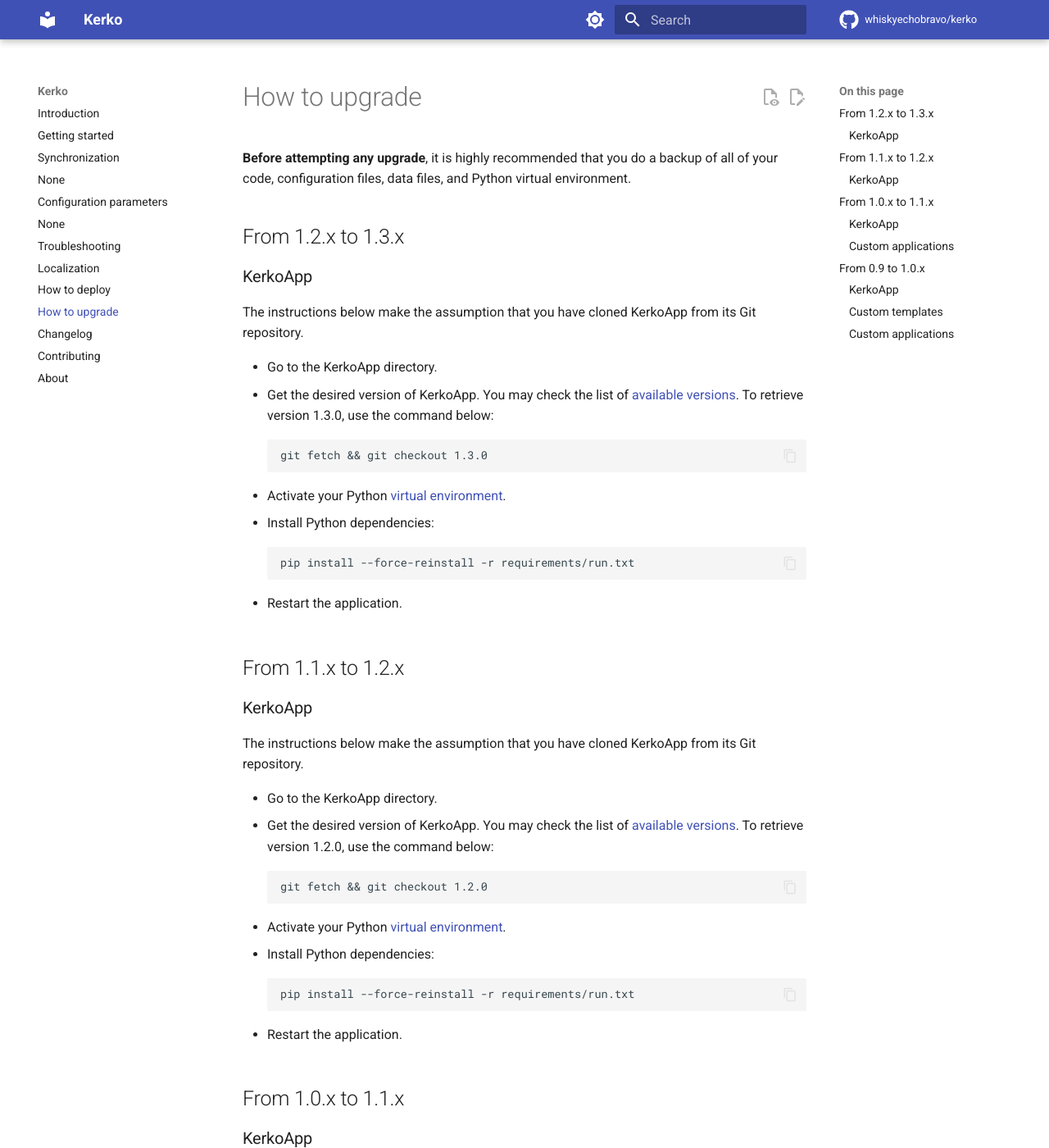
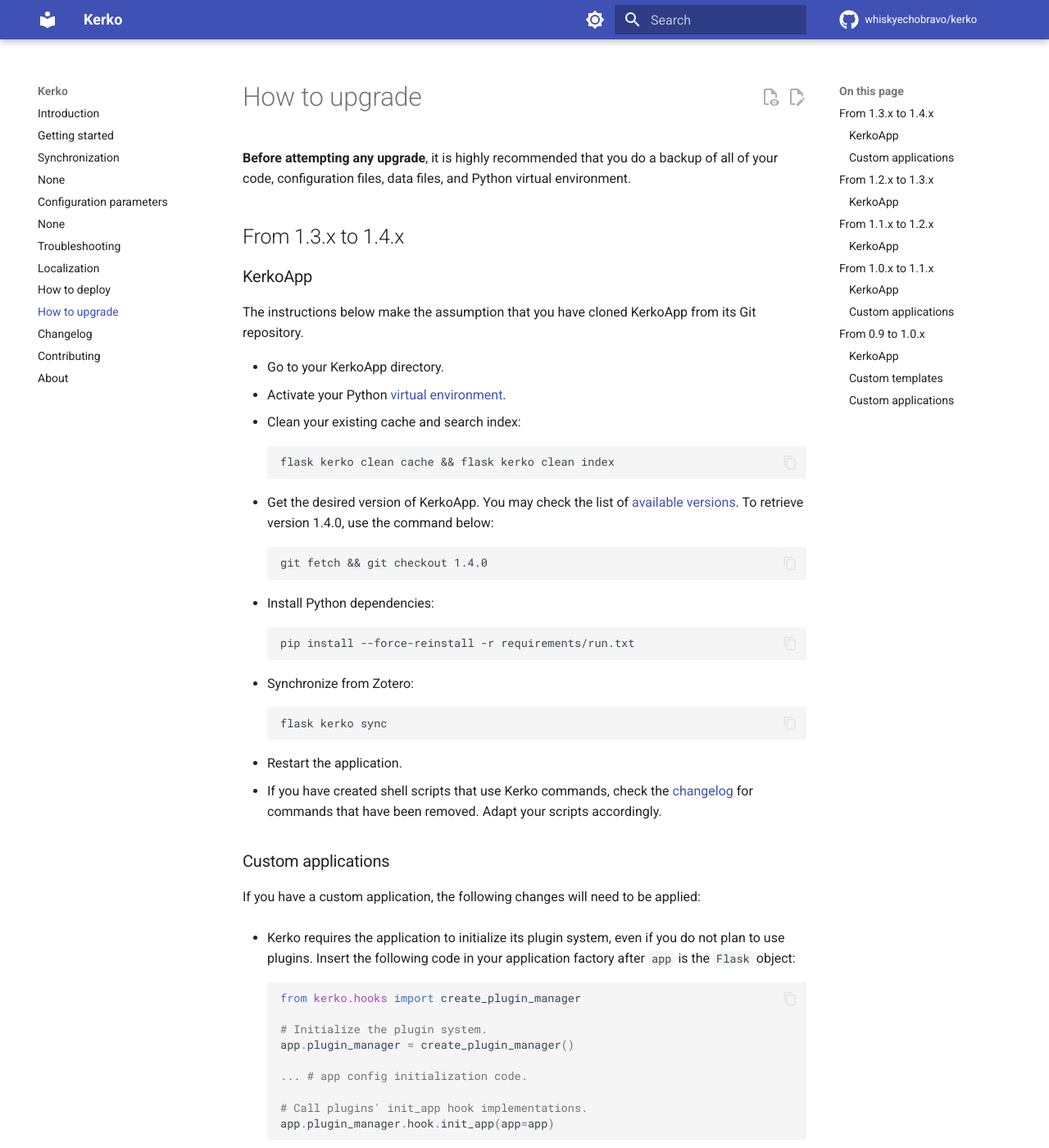
Before and after one commit to whiskyechobravo/kerko, an MkDocs documentation site: the page built from docs/upgrading.md, in a window 1280 px wide and 1400 px high. Shown: the whole window at 82% size. Built offline with MkDocs 1.6.1 and Material for MkDocs 9.7.7, drawn with Linux system fonts in a browser that asks for light colours; comment, search, counter and statistics services are not loaded; the version menu is left out; some of the changed text lies outside the part shown.

Commit message:
Add upgrading instructions.

````diff
--- a/docs/upgrading.md
+++ b/docs/upgrading.md
@@ -3,6 +3,71 @@
 **Before attempting any upgrade**, it is highly recommended that you do a backup
 of all of your code, configuration files, data files, and Python virtual
 environment.
+
+## From 1.3.x to 1.4.x
+
+### KerkoApp
+
+The instructions below make the assumption that you have cloned KerkoApp from
+its Git repository.
+
+- Go to your KerkoApp directory.
+- Activate your Python [virtual environment][venv].
+- Clean your existing cache and search index:
+
+    ```
+    flask kerko clean cache && flask kerko clean index
+    ```
+
+- Get the desired version of KerkoApp. You may check the list of [available
+  versions][KerkoApp versions]. To retrieve version 1.4.0, use the command
+  below:
+
+    ```
+    git fetch && git checkout 1.4.0
+    ```
+
+- Install Python dependencies:
+
+    ```
+    pip install --force-reinstall -r requirements/run.txt
+    ```
+
+- Synchronize from Zotero:
+
+    ```
+    flask kerko sync
+    ```
+
+- Restart the application.
+- If you have created shell scripts that use Kerko commands, check the
+  [changelog](changelog.md) for commands that have been removed. Adapt your
+  scripts accordingly.
+
+
+### Custom applications
+
+If you have a custom application, the following changes will need to be applied:
+
+- Kerko requires the application to initialize its plugin system, even if you do
+  not plan to use plugins. Insert the following code in your application
+  factory after `app` is the `Flask` object:
+
+    ```python
+    from kerko.hooks import create_plugin_manager
+
+    # Initialize the plugin system.
+    app.plugin_manager = create_plugin_manager()
+
+    ... # app config initialization code.
+
+    # Call plugins' init_app hook implementations.
+    app.plugin_manager.hook.init_app(app=app)
+    ```
+
+- Refer to the [changelog](changelog.md) for API changes that may affect your
+  custom code.
+
 
 ## From 1.2.x to 1.3.x
 
@@ -11,7 +76,7 @@
 The instructions below make the assumption that you have cloned KerkoApp from
 its Git repository.
 
-- Go to the KerkoApp directory.
+- Go to your KerkoApp directory.
 - Get the desired version of KerkoApp. You may check the list of [available
   versions][KerkoApp versions]. To retrieve version 1.3.0, use the command
   below:
@@ -37,7 +102,7 @@
 The instructions below make the assumption that you have cloned KerkoApp from
 its Git repository.
 
-- Go to the KerkoApp directory.
+- Go to your KerkoApp directory.
 - Get the desired version of KerkoApp. You may check the list of [available
   versions][KerkoApp versions]. To retrieve version 1.2.0, use the command
   below:
@@ -63,7 +128,7 @@
 The instructions below make the assumption that you have cloned KerkoApp from
 its Git repository.
 
-- Go to the KerkoApp directory.
+- Go to your KerkoApp directory.
 - Get the desired version of KerkoApp. You may check the list of [available
   versions][KerkoApp versions]. To retrieve version 1.1.0, use the command
   below:
@@ -121,7 +186,7 @@
 The instructions below make the assumption that you have cloned KerkoApp from
 its Git repository.
 
-- Go to the KerkoApp directory.
+- Go to your KerkoApp directory.
 - Rename the default branch of your local KerkoApp repository:
 
     ```
````
